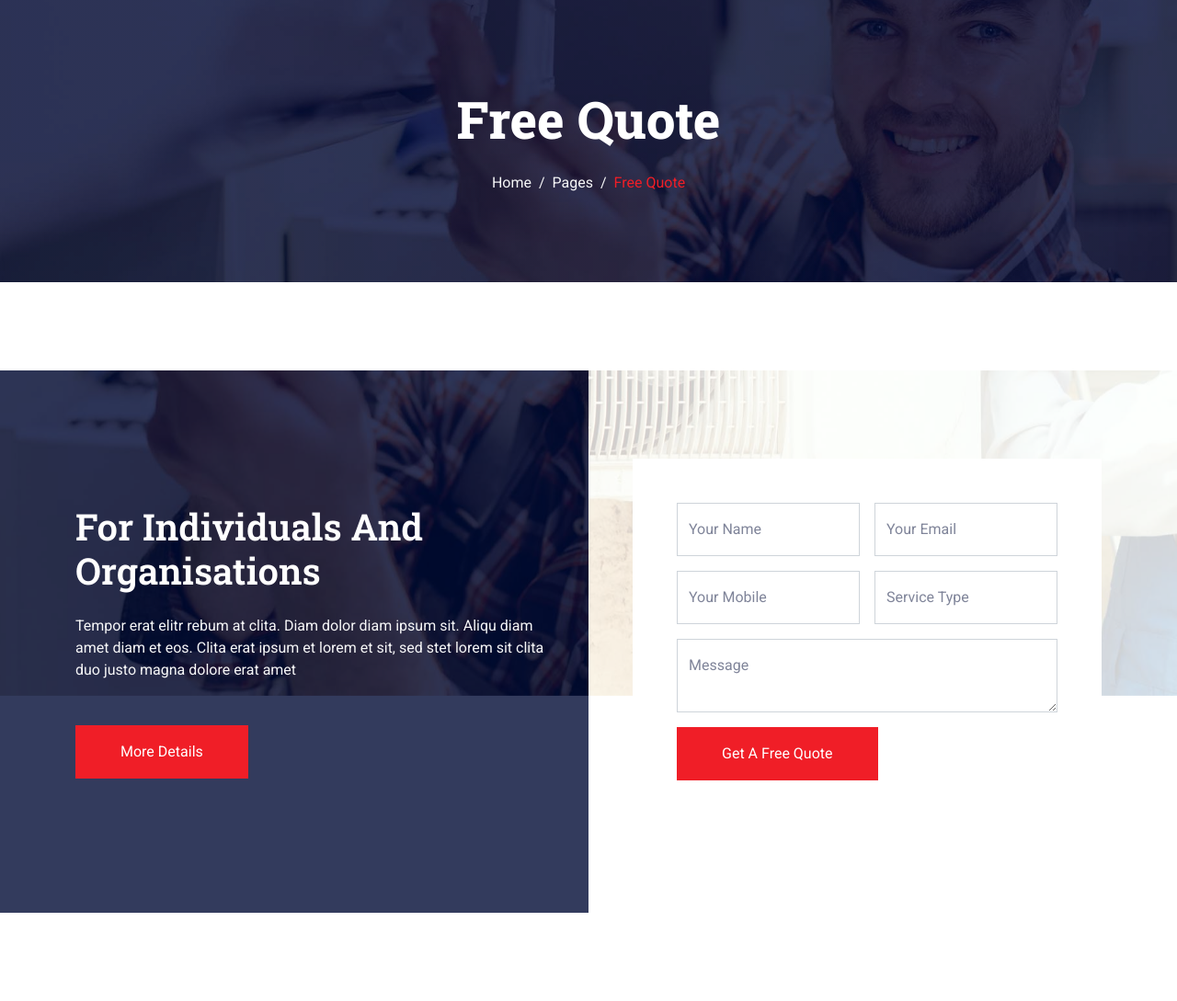
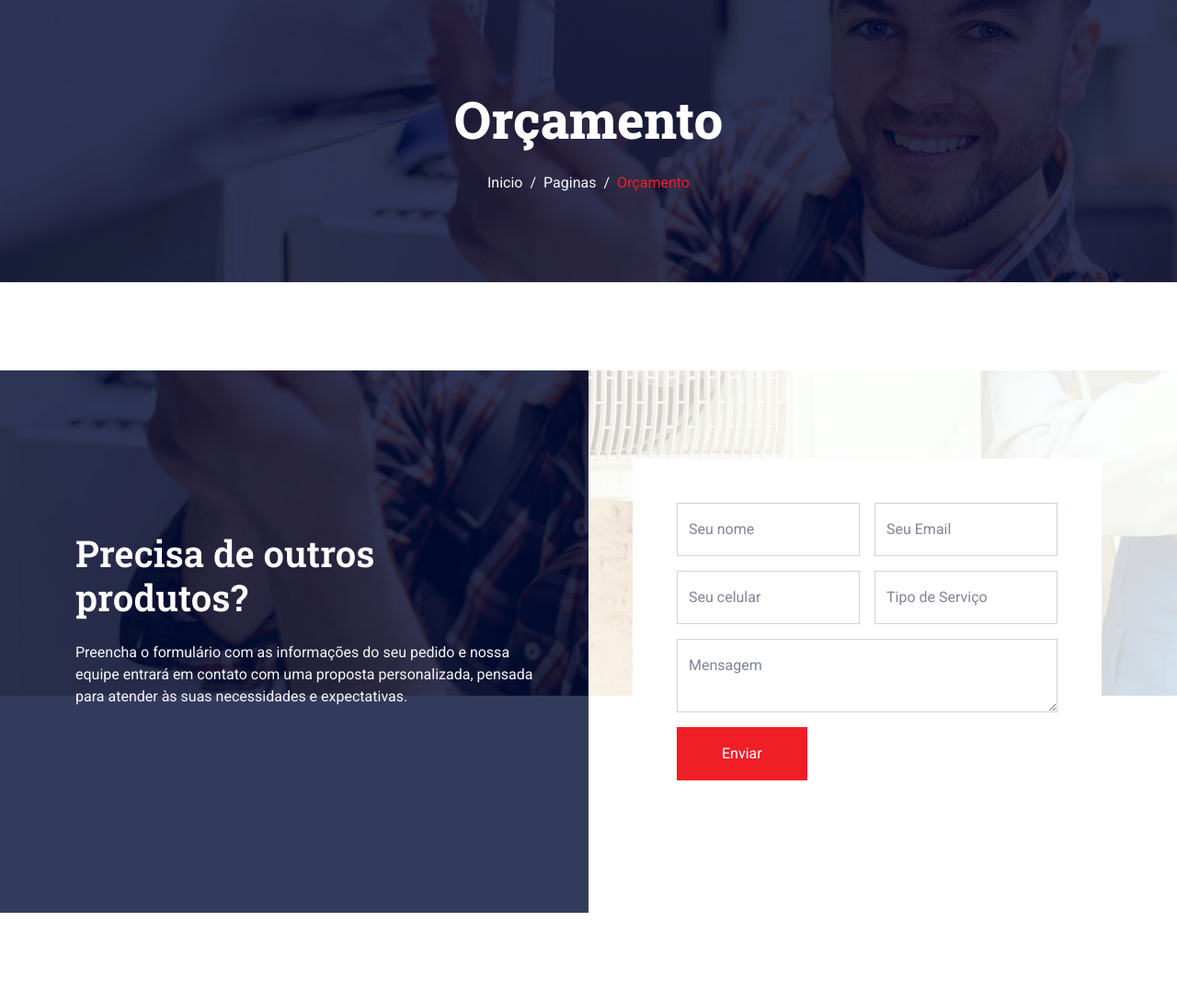
Before and after one commit to Argentaa/astro_site, a Flask app: a page that uses templates/quote.html in a window 1280 px wide. Shown: the part 102-1191 px from the top of the page at 92% size. Run offline with Flask 3, Linux system fonts and the light colour scheme; some libraries are stand-ins or nearby versions.

Commit message:
Update quote.html

```diff
--- a/templates/quote.html
+++ b/templates/quote.html
@@ -4,12 +4,12 @@
     <!-- Page Header Start -->
     <div class="container-fluid page-header py-5 mb-5 wow fadeIn" data-wow-delay="0.1s">
         <div class="container text-center py-5">
-            <h1 class="display-4 text-white animated slideInDown mb-4">Free Quote</h1>
+            <h1 class="display-4 text-white animated slideInDown mb-4">Orçamento</h1>
             <nav aria-label="breadcrumb animated slideInDown">
                 <ol class="breadcrumb justify-content-center mb-0">
-                    <li class="breadcrumb-item"><a href="#">Home</a></li>
-                    <li class="breadcrumb-item"><a href="#">Pages</a></li>
-                    <li class="breadcrumb-item active" aria-current="page">Free Quote</li>
+                    <li class="breadcrumb-item"><a href="#">Inicio</a></li>
+                    <li class="breadcrumb-item"><a href="#">Paginas</a></li>
+                    <li class="breadcrumb-item active" aria-current="page">Orçamento</li>
                 </ol>
             </nav>
         </div>
@@ -23,9 +23,8 @@
             <div class="row g-0 mx-lg-0">
                 <div class="col-lg-6 quote-text" data-parallax="scroll" data-image-src="img/carousel-1.jpg">
                     <div class="h-100 px-4 px-sm-5 ps-lg-0 wow fadeIn" data-wow-delay="0.1s">
-                        <h1 class="text-white mb-4">For Individuals And Organisations</h1>
-                        <p class="text-light mb-5">Tempor erat elitr rebum at clita. Diam dolor diam ipsum sit. Aliqu diam amet diam et eos. Clita erat ipsum et lorem et sit, sed stet lorem sit clita duo justo magna dolore erat amet</p>
-                        <a href="" class="align-self-start btn btn-primary py-3 px-5">More Details</a>
+                        <h1 class="text-white mb-4">Precisa de outros produtos?</h1>
+                        <p class="text-light mb-5">Preencha o formulário com as informações do seu pedido e nossa equipe entrará em contato com uma proposta personalizada, pensada para atender às suas necessidades e expectativas.</p>
                     </div>
                 </div>
                 <div class="col-lg-6 quote-form" data-parallax="scroll" data-image-src="img/carousel-2.jpg">
@@ -35,35 +34,35 @@
                                 <div class="col-sm-6">
                                     <div class="form-floating">
                                         <input type="text" class="form-control" id="gname" placeholder="Gurdian Name">
-                                        <label for="gname">Your Name</label>
+                                        <label for="gname">Seu nome</label>
                                     </div>
                                 </div>
                                 <div class="col-sm-6">
                                     <div class="form-floating">
                                         <input type="email" class="form-control" id="gmail" placeholder="Gurdian Email">
-                                        <label for="gmail">Your Email</label>
+                                        <label for="gmail">Seu Email</label>
                                     </div>
                                 </div>
                                 <div class="col-sm-6">
                                     <div class="form-floating">
                                         <input type="text" class="form-control" id="cname" placeholder="Child Name">
-                                        <label for="cname">Your Mobile</label>
+                                        <label for="cname">Seu celular</label>
                                     </div>
                                 </div>
                                 <div class="col-sm-6">
                                     <div class="form-floating">
                                         <input type="text" class="form-control" id="cage" placeholder="Child Age">
-                                        <label for="cage">Service Type</label>
+                                        <label for="cage">Tipo de Serviço</label>
                                     </div>
                                 </div>
                                 <div class="col-12">
                                     <div class="form-floating">
                                         <textarea class="form-control" placeholder="Leave a message here" id="message" style="height: 80px"></textarea>
-                                        <label for="message">Message</label>
+                                        <label for="message">Mensagem</label>
                                     </div>
                                 </div>
                                 <div class="col-12">
-                                    <button class="btn btn-primary py-3 px-5" type="submit">Get A Free Quote</button>
+                                    <button class="btn btn-primary py-3 px-5" type="submit">Enviar</button>
                                 </div>
                             </div>
                         </div>
```
